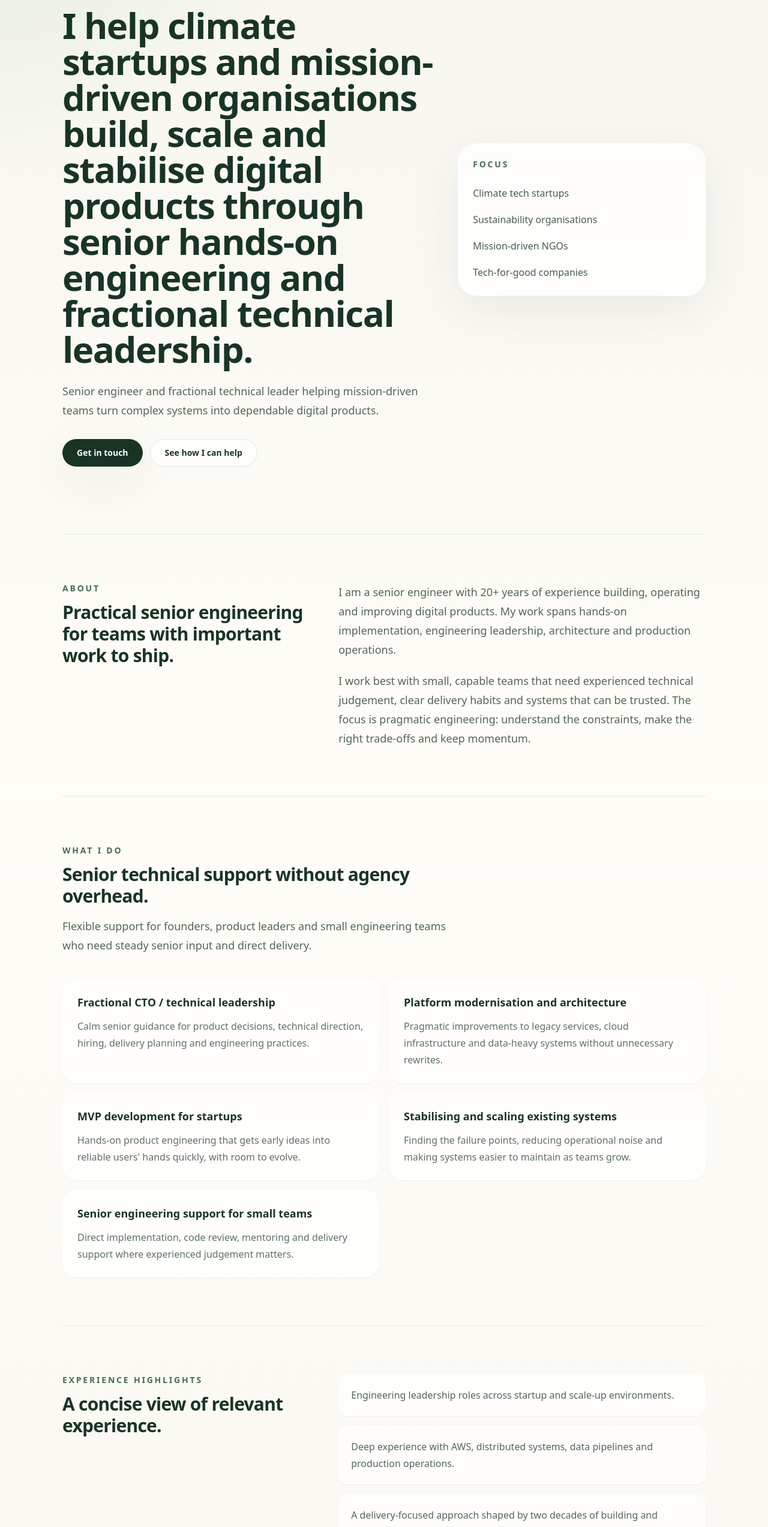
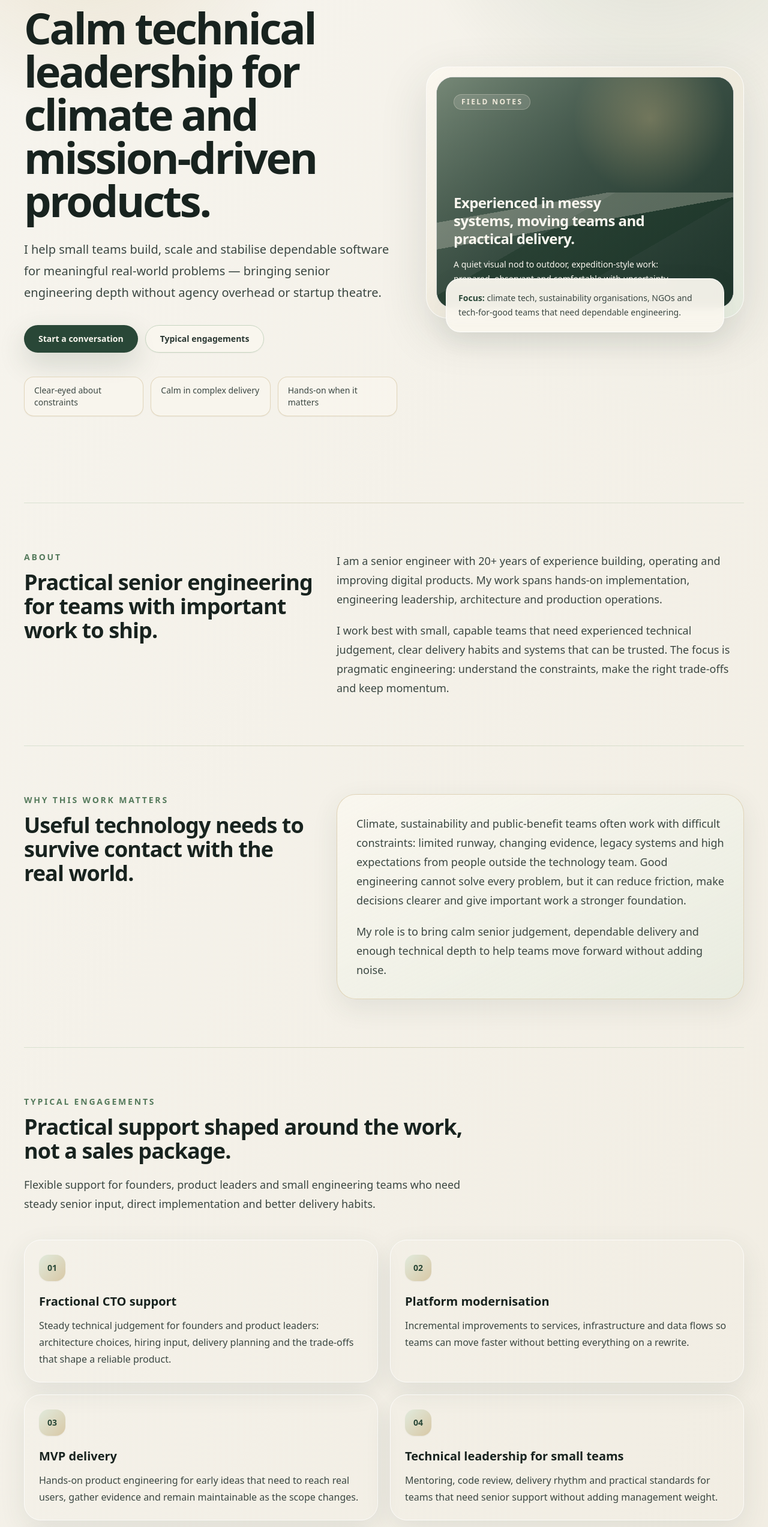
Before and after one commit to dominicporter/dominicporter.github.io, a Next.js app: page / in a window 1280 px wide. Shown: the part 234-2780 px from the top of the page at 60% size. Built offline with nearby package versions, Linux system fonts and the light colour scheme.

Commit message:
Redesign site with warmer visual tone

```diff
--- a/app/globals.css
+++ b/app/globals.css
@@ -13,12 +13,45 @@ html {
 body {
   min-height: 100vh;
   background:
-    radial-gradient(circle at top left, rgba(220, 233, 223, 0.75), transparent 32rem),
-    linear-gradient(180deg, #f7f5ef 0%, #fffdf8 42%, #f7f5ef 100%);
-  color: #193425;
+    linear-gradient(120deg, rgba(247, 245, 239, 0.92), rgba(239, 234, 222, 0.78)),
+    radial-gradient(circle at top left, rgba(213, 201, 171, 0.48), transparent 34rem),
+    radial-gradient(circle at 90% 12%, rgba(178, 196, 179, 0.36), transparent 30rem),
+    #f2eee4;
+  color: #25312b;
+}
+
+body::before {
+  background-image: radial-gradient(rgba(69, 84, 73, 0.09) 0.7px, transparent 0.7px);
+  background-size: 22px 22px;
+  content: "";
+  inset: 0;
+  opacity: 0.45;
+  pointer-events: none;
+  position: fixed;
+  z-index: -20;
 }
 
 ::selection {
   background: #d5c9ab;
   color: #193425;
 }
+
+@layer components {
+  .eyebrow {
+    @apply text-sm font-semibold uppercase tracking-[0.2em] text-forest-600;
+  }
+
+  .section-shell {
+    @apply relative border-t border-moss-200/60;
+  }
+
+  .section-shell::before {
+    background: linear-gradient(90deg, transparent, rgba(213, 201, 171, 0.52), transparent);
+    content: "";
+    height: 1px;
+    left: 10%;
+    position: absolute;
+    right: 10%;
+    top: -1px;
+  }
+}
--- a/app/page.tsx
+++ b/app/page.tsx
@@ -1,28 +1,28 @@
-const services = [
+const engagements = [
   {
-    title: "Fractional CTO / technical leadership",
+    title: "Fractional CTO support",
     description:
-      "Calm senior guidance for product decisions, technical direction, hiring, delivery planning and engineering practices.",
+      "Steady technical judgement for founders and product leaders: architecture choices, hiring input, delivery planning and the trade-offs that shape a reliable product.",
   },
   {
-    title: "Platform modernisation and architecture",
+    title: "Platform modernisation",
     description:
-      "Pragmatic improvements to legacy services, cloud infrastructure and data-heavy systems without unnecessary rewrites.",
+      "Incremental improvements to services, infrastructure and data flows so teams can move faster without betting everything on a rewrite.",
   },
   {
-    title: "MVP development for startups",
+    title: "MVP delivery",
     description:
-      "Hands-on product engineering that gets early ideas into reliable users' hands quickly, with room to evolve.",
+      "Hands-on product engineering for early ideas that need to reach real users, gather evidence and remain maintainable as the scope changes.",
   },
   {
-    title: "Stabilising and scaling existing systems",
+    title: "Technical leadership for small teams",
     description:
-      "Finding the failure points, reducing operational noise and making systems easier to maintain as teams grow.",
+      "Mentoring, code review, delivery rhythm and practical standards for teams that need senior support without adding management weight.",
   },
   {
-    title: "Senior engineering support for small teams",
+    title: "Stabilising legacy systems",
     description:
-      "Direct implementation, code review, mentoring and delivery support where experienced judgement matters.",
+      "Finding the operational friction, reducing incidents and making older systems understandable enough for teams to improve them with confidence.",
   },
 ];
 
@@ -33,10 +33,17 @@ const highlights = [
   "Climate-related, sustainability and impact work with teams that need dependable technology.",
 ];
 
+const principles = [
+  "Clear-eyed about constraints",
+  "Calm in complex delivery",
+  "Hands-on when it matters",
+];
+
 export default function Home() {
   return (
-    <main className="mx-auto flex min-h-screen w-full max-w-6xl flex-col px-5 py-6 sm:px-8 lg:px-10">
-      <header className="flex items-center justify-between py-4 text-sm text-forest-900">
+    <main className="relative mx-auto flex min-h-screen w-full max-w-7xl flex-col overflow-hidden px-5 py-6 sm:px-8 lg:px-10">
+      <div className="pointer-events-none absolute inset-x-0 top-0 -z-10 h-[44rem] bg-[radial-gradient(circle_at_12%_10%,rgba(215,195,151,0.32),transparent_22rem),radial-gradient(circle_at_85%_4%,rgba(132,157,134,0.22),transparent_26rem)]" />
+      <header className="flex items-center justify-between rounded-full border border-forest-100/70 bg-earth-50/70 px-4 py-3 text-sm text-slate-800 shadow-[0_12px_40px_rgba(46,63,55,0.06)] backdrop-blur">
         <a href="#top" className="font-semibold tracking-tight">
           Dominic Porter
         </a>
@@ -44,8 +51,8 @@ export default function Home() {
           <a className="transition hover:text-forest-600" href="#about">
             About
           </a>
-          <a className="transition hover:text-forest-600" href="#services">
-            Services
+          <a className="transition hover:text-forest-600" href="#engagements">
+            Engagements
           </a>
           <a className="transition hover:text-forest-600" href="#contact">
             Contact
@@ -53,51 +60,72 @@ export default function Home() {
         </nav>
       </header>
 
-      <section id="top" className="grid gap-10 py-16 sm:py-20 lg:grid-cols-[1.2fr_0.8fr] lg:items-center lg:py-28">
+      <section id="top" className="grid gap-12 py-16 sm:py-20 lg:grid-cols-[1.08fr_0.92fr] lg:items-center lg:py-28">
         <div>
-          <p className="mb-5 inline-flex rounded-full border border-forest-100 bg-white/70 px-4 py-2 text-sm font-medium text-forest-700 shadow-sm">
+          <p className="mb-6 inline-flex rounded-full border border-moss-200/80 bg-earth-50/80 px-4 py-2 text-sm font-medium text-forest-700 shadow-sm">
             Senior Software Engineer / Fractional CTO
           </p>
-          <h1 className="max-w-4xl text-4xl font-semibold tracking-tight text-forest-900 sm:text-5xl lg:text-6xl">
-            I help climate startups and mission-driven organisations build, scale and stabilise digital products through senior hands-on engineering and fractional technical leadership.
+          <h1 className="max-w-5xl text-5xl font-semibold tracking-[-0.045em] text-slate-900 sm:text-6xl lg:text-7xl">
+            Calm technical leadership for climate and mission-driven products.
           </h1>
-          <p className="mt-6 max-w-2xl text-lg leading-8 text-forest-900/75">
-            Senior engineer and fractional technical leader helping mission-driven teams turn complex systems into dependable digital products.
+          <p className="mt-7 max-w-2xl text-xl leading-9 text-slate-700">
+            I help small teams build, scale and stabilise dependable software for meaningful real-world problems — bringing senior engineering depth without agency overhead or startup theatre.
           </p>
-          <div className="mt-8 flex flex-col gap-3 sm:flex-row">
+          <div className="mt-9 flex flex-col gap-3 sm:flex-row">
             <a
               href="mailto:hello@extinctionsucks.help?subject=Freelance%20engineering%20enquiry"
-              className="inline-flex items-center justify-center rounded-full bg-forest-900 px-6 py-3 text-sm font-semibold text-white shadow-soft transition hover:bg-forest-700 focus:outline-none focus:ring-2 focus:ring-forest-600 focus:ring-offset-2"
+              className="inline-flex items-center justify-center rounded-full bg-forest-800 px-6 py-3 text-sm font-semibold text-earth-50 shadow-warm transition hover:bg-forest-700 focus:outline-none focus:ring-2 focus:ring-forest-600 focus:ring-offset-2 focus:ring-offset-earth-50"
             >
-              Get in touch
+              Start a conversation
             </a>
             <a
-              href="#services"
-              className="inline-flex items-center justify-center rounded-full border border-forest-100 bg-white/70 px-6 py-3 text-sm font-semibold text-forest-900 transition hover:border-forest-600"
+              href="#engagements"
+              className="inline-flex items-center justify-center rounded-full border border-moss-200 bg-earth-50/80 px-6 py-3 text-sm font-semibold text-slate-800 shadow-sm transition hover:border-forest-600 hover:bg-white/70"
             >
-              See how I can help
+              Typical engagements
             </a>
           </div>
+          <ul className="mt-10 grid gap-3 text-sm font-medium text-slate-700 sm:grid-cols-3">
+            {principles.map((principle) => (
+              <li key={principle} className="rounded-2xl border border-earth-200/70 bg-earth-50/60 px-4 py-3 shadow-sm">
+                {principle}
+              </li>
+            ))}
+          </ul>
         </div>
 
-        <aside className="rounded-[2rem] border border-white/70 bg-white/75 p-6 shadow-soft backdrop-blur">
-          <p className="text-sm font-semibold uppercase tracking-[0.2em] text-forest-600">Focus</p>
-          <div className="mt-6 space-y-4 text-base leading-7 text-forest-900/80">
-            <p>Climate tech startups</p>
-            <p>Sustainability organisations</p>
-            <p>Mission-driven NGOs</p>
-            <p>Tech-for-good companies</p>
+        <aside className="relative rounded-[2.25rem] border border-white/75 bg-gradient-to-br from-earth-50/95 via-earth-100/70 to-moss-100/70 p-4 shadow-soft backdrop-blur">
+          <div className="overflow-hidden rounded-[1.75rem] border border-white/80 bg-slate-800 text-earth-50 shadow-inner-soft">
+            <div className="relative min-h-[24rem] bg-[linear-gradient(155deg,rgba(28,49,39,0.18),rgba(28,49,39,0.72)),radial-gradient(circle_at_72%_18%,rgba(232,207,152,0.58),transparent_8rem),linear-gradient(135deg,#8a9b88_0%,#51665a_46%,#263f35_100%)] p-7">
+              <div className="absolute inset-x-0 bottom-0 h-1/2 bg-[linear-gradient(170deg,transparent_18%,rgba(235,230,216,0.28)_18%,rgba(235,230,216,0.28)_34%,transparent_34%),linear-gradient(150deg,transparent_36%,rgba(25,52,37,0.48)_36%,rgba(25,52,37,0.48)_62%,transparent_62%)]" />
+              <div className="relative flex h-full min-h-[20rem] flex-col justify-between">
+                <div className="w-fit rounded-full border border-earth-100/30 bg-earth-50/15 px-3 py-1 text-xs font-semibold uppercase tracking-[0.2em] text-earth-100 backdrop-blur">
+                  Field notes
+                </div>
+                <div>
+                  <p className="max-w-xs text-2xl font-semibold leading-tight tracking-tight">
+                    Experienced in messy systems, moving teams and practical delivery.
+                  </p>
+                  <p className="mt-4 max-w-sm text-sm leading-6 text-earth-50/78">
+                    A quiet visual nod to outdoor, expedition-style work: prepared, observant and comfortable with uncertainty.
+                  </p>
+                </div>
+              </div>
+            </div>
+          </div>
+          <div className="absolute -bottom-6 left-8 right-8 rounded-3xl border border-white/80 bg-earth-50/95 p-5 text-sm leading-6 text-slate-700 shadow-layer backdrop-blur">
+            <span className="font-semibold text-forest-800">Focus:</span> climate tech, sustainability organisations, NGOs and tech-for-good teams that need dependable engineering.
           </div>
         </aside>
       </section>
 
-      <section id="about" className="border-t border-forest-100 py-14 sm:py-20">
-        <div className="grid gap-8 lg:grid-cols-[0.7fr_1fr]">
+      <section id="about" className="section-shell mt-8 py-14 sm:py-20">
+        <div className="grid gap-8 lg:grid-cols-[0.72fr_1fr]">
           <div>
-            <p className="text-sm font-semibold uppercase tracking-[0.2em] text-forest-600">About</p>
-            <h2 className="mt-3 text-3xl font-semibold tracking-tight text-forest-900">Practical senior engineering for teams with important work to ship.</h2>
+            <p className="eyebrow">About</p>
+            <h2 className="mt-3 text-3xl font-semibold tracking-tight text-slate-900 sm:text-4xl">Practical senior engineering for teams with important work to ship.</h2>
           </div>
-          <div className="space-y-5 text-lg leading-8 text-forest-900/75">
+          <div className="space-y-5 text-lg leading-8 text-slate-700">
             <p>
               I am a senior engineer with 20+ years of experience building, operating and improving digital products. My work spans hands-on implementation, engineering leadership, architecture and production operations.
             </p>
@@ -108,33 +136,53 @@ export default function Home() {
         </div>
       </section>
 
-      <section id="services" className="border-t border-forest-100 py-14 sm:py-20">
-        <div className="max-w-2xl">
-          <p className="text-sm font-semibold uppercase tracking-[0.2em] text-forest-600">What I do</p>
-          <h2 className="mt-3 text-3xl font-semibold tracking-tight text-forest-900">Senior technical support without agency overhead.</h2>
-          <p className="mt-4 text-lg leading-8 text-forest-900/75">
-            Flexible support for founders, product leaders and small engineering teams who need steady senior input and direct delivery.
+      <section className="section-shell py-14 sm:py-20">
+        <div className="grid gap-8 lg:grid-cols-[0.72fr_1fr] lg:items-start">
+          <div>
+            <p className="eyebrow">Why this work matters</p>
+            <h2 className="mt-3 text-3xl font-semibold tracking-tight text-slate-900 sm:text-4xl">Useful technology needs to survive contact with the real world.</h2>
+          </div>
+          <div className="rounded-[2rem] border border-earth-200/75 bg-gradient-to-br from-earth-50/90 to-moss-100/55 p-7 text-lg leading-8 text-slate-700 shadow-layer sm:p-8">
+            <p>
+              Climate, sustainability and public-benefit teams often work with difficult constraints: limited runway, changing evidence, legacy systems and high expectations from people outside the technology team. Good engineering cannot solve every problem, but it can reduce friction, make decisions clearer and give important work a stronger foundation.
+            </p>
+            <p className="mt-5">
+              My role is to bring calm senior judgement, dependable delivery and enough technical depth to help teams move forward without adding noise.
+            </p>
+          </div>
+        </div>
+      </section>
+
+      <section id="engagements" className="section-shell py-14 sm:py-20">
+        <div className="max-w-3xl">
+          <p className="eyebrow">Typical engagements</p>
+          <h2 className="mt-3 text-3xl font-semibold tracking-tight text-slate-900 sm:text-4xl">Practical support shaped around the work, not a sales package.</h2>
+          <p className="mt-5 text-lg leading-8 text-slate-700">
+            Flexible support for founders, product leaders and small engineering teams who need steady senior input, direct implementation and better delivery habits.
           </p>
         </div>
-        <div className="mt-10 grid gap-4 md:grid-cols-2">
-          {services.map((service) => (
-            <article key={service.title} className="rounded-3xl border border-white/70 bg-white/75 p-6 shadow-sm">
-              <h3 className="text-lg font-semibold text-forest-900">{service.title}</h3>
-              <p className="mt-3 leading-7 text-forest-900/70">{service.description}</p>
+        <div className="mt-11 grid gap-5 md:grid-cols-2">
+          {engagements.map((engagement, index) => (
+            <article key={engagement.title} className="group rounded-[1.75rem] border border-white/75 bg-earth-50/82 p-6 shadow-layer transition duration-300 hover:-translate-y-0.5 hover:shadow-soft">
+              <div className="mb-5 flex h-11 w-11 items-center justify-center rounded-2xl bg-gradient-to-br from-moss-100 to-earth-200 text-sm font-bold text-forest-800 shadow-sm">
+                {String(index + 1).padStart(2, "0")}
+              </div>
+              <h3 className="text-xl font-semibold text-slate-900">{engagement.title}</h3>
+              <p className="mt-3 leading-7 text-slate-700">{engagement.description}</p>
             </article>
           ))}
         </div>
       </section>
 
-      <section className="border-t border-forest-100 py-14 sm:py-20">
-        <div className="grid gap-8 lg:grid-cols-[0.7fr_1fr] lg:items-start">
+      <section className="section-shell py-14 sm:py-20">
+        <div className="grid gap-8 lg:grid-cols-[0.72fr_1fr] lg:items-start">
           <div>
-            <p className="text-sm font-semibold uppercase tracking-[0.2em] text-forest-600">Experience highlights</p>
-            <h2 className="mt-3 text-3xl font-semibold tracking-tight text-forest-900">A concise view of relevant experience.</h2>
+            <p className="eyebrow">Experience highlights</p>
+            <h2 className="mt-3 text-3xl font-semibold tracking-tight text-slate-900 sm:text-4xl">A concise view of relevant experience.</h2>
           </div>
-          <ul className="space-y-4">
+          <ul className="grid gap-4">
             {highlights.map((highlight) => (
-              <li key={highlight} className="rounded-2xl border border-white/70 bg-white/70 p-5 text-base leading-7 text-forest-900/75 shadow-sm">
+              <li key={highlight} className="rounded-3xl border border-white/75 bg-earth-50/75 p-5 text-base leading-7 text-slate-700 shadow-sm">
                 {highlight}
               </li>
             ))}
@@ -143,10 +191,10 @@ export default function Home() {
       </section>
 
       <section id="contact" className="py-14 sm:py-20">
-        <div className="rounded-[2rem] bg-forest-900 p-8 text-white shadow-soft sm:p-10 lg:p-12">
+        <div className="rounded-[2rem] bg-gradient-to-br from-forest-800 via-forest-900 to-slate-900 p-8 text-earth-50 shadow-soft sm:p-10 lg:p-12">
           <p className="text-sm font-semibold uppercase tracking-[0.2em] text-earth-200">Contact</p>
           <h2 className="mt-4 max-w-2xl text-3xl font-semibold tracking-tight sm:text-4xl">Need senior engineering or fractional technical leadership?</h2>
-          <p className="mt-4 max-w-2xl text-lg leading-8 text-white/75">
+          <p className="mt-4 max-w-2xl text-lg leading-8 text-earth-50/75">
             Send a short note about the product, team and problem you are trying to solve. I will reply with next steps if it looks like a fit.
           </p>
           <div className="mt-8 flex flex-col gap-3 sm:flex-row sm:items-center">
@@ -156,22 +204,22 @@ export default function Home() {
             >
               Contact
             </a>
-            <a className="text-sm font-medium text-white/70 transition hover:text-white" href="mailto:hello@extinctionsucks.help?subject=Freelance%20engineering%20enquiry">
+            <a className="text-sm font-medium text-earth-50/70 transition hover:text-earth-50" href="mailto:hello@extinctionsucks.help?subject=Freelance%20engineering%20enquiry">
               hello@extinctionsucks.help
             </a>
-            <a className="text-sm font-medium text-white/70 transition hover:text-white" href="https://linkedin.com/in/porterdom" target="_blank" rel="noopener noreferrer">
+            <a className="text-sm font-medium text-earth-50/70 transition hover:text-earth-50" href="https://linkedin.com/in/porterdom" target="_blank" rel="noopener noreferrer">
               LinkedIn
             </a>
           </div>
-          <p className="mt-6 text-sm leading-6 text-white/50">Work is delivered via Extinction Sucks Ltd (UK).</p>
+          <p className="mt-6 text-sm leading-6 text-earth-50/50">Work is delivered via Extinction Sucks Ltd (UK).</p>
         </div>
       </section>
 
-      <footer className="border-t border-forest-100 py-8 text-sm text-forest-900/55">
+      <footer className="border-t border-moss-200/60 py-8 text-sm text-slate-600">
         <div className="flex flex-col gap-2 sm:flex-row sm:items-center sm:justify-between">
           <p>© Dominic Porter</p>
           <p>Operated by Extinction Sucks Ltd</p>
-          <a className="transition hover:text-forest-900/80" href="https://linkedin.com/in/porterdom" target="_blank" rel="noopener noreferrer">LinkedIn</a>
+          <a className="transition hover:text-slate-900" href="https://linkedin.com/in/porterdom" target="_blank" rel="noopener noreferrer">LinkedIn</a>
         </div>
       </footer>
     </main>
```
Also changed, not shown: tailwind.config.ts (+20 -6 lines).
